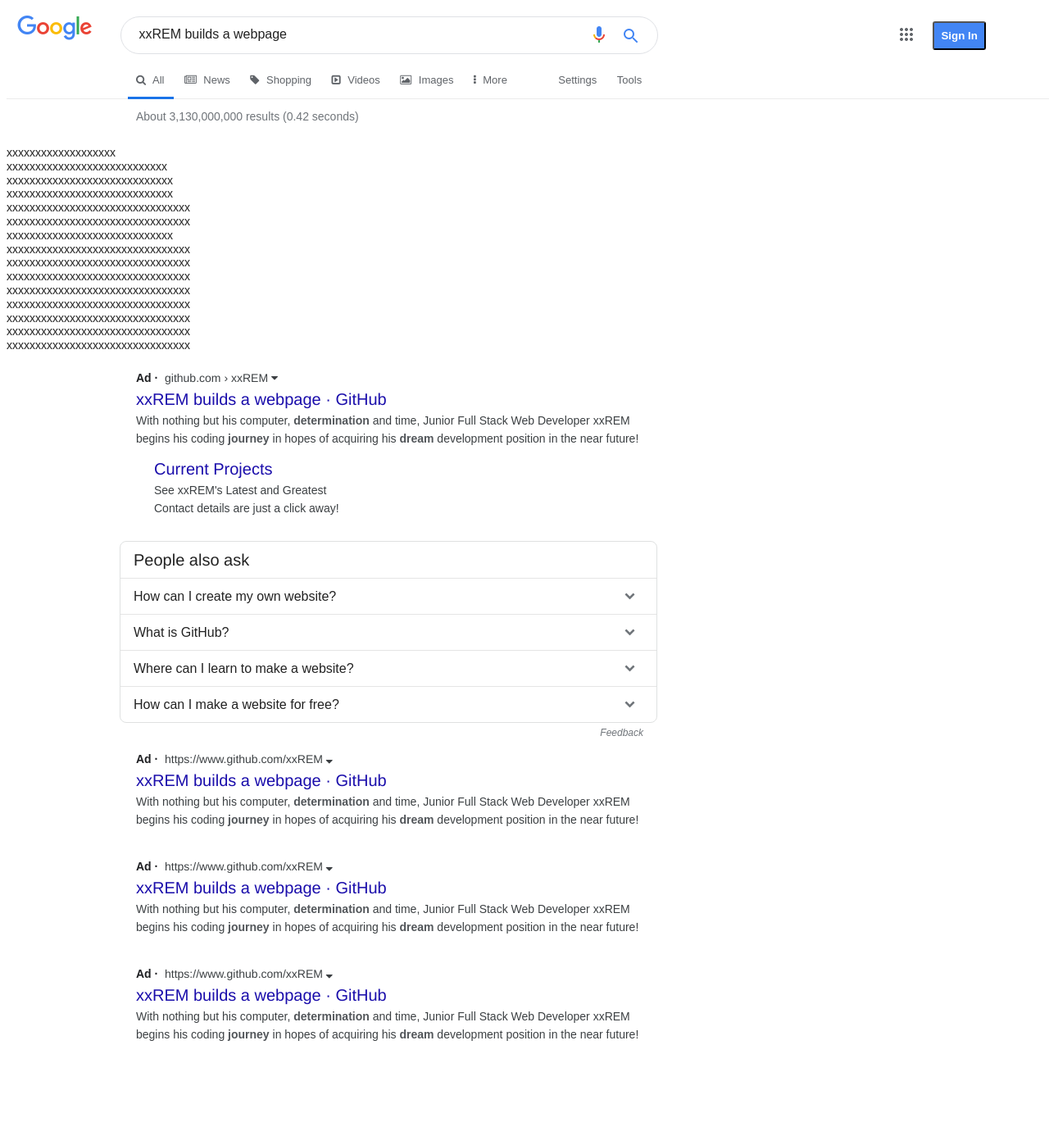
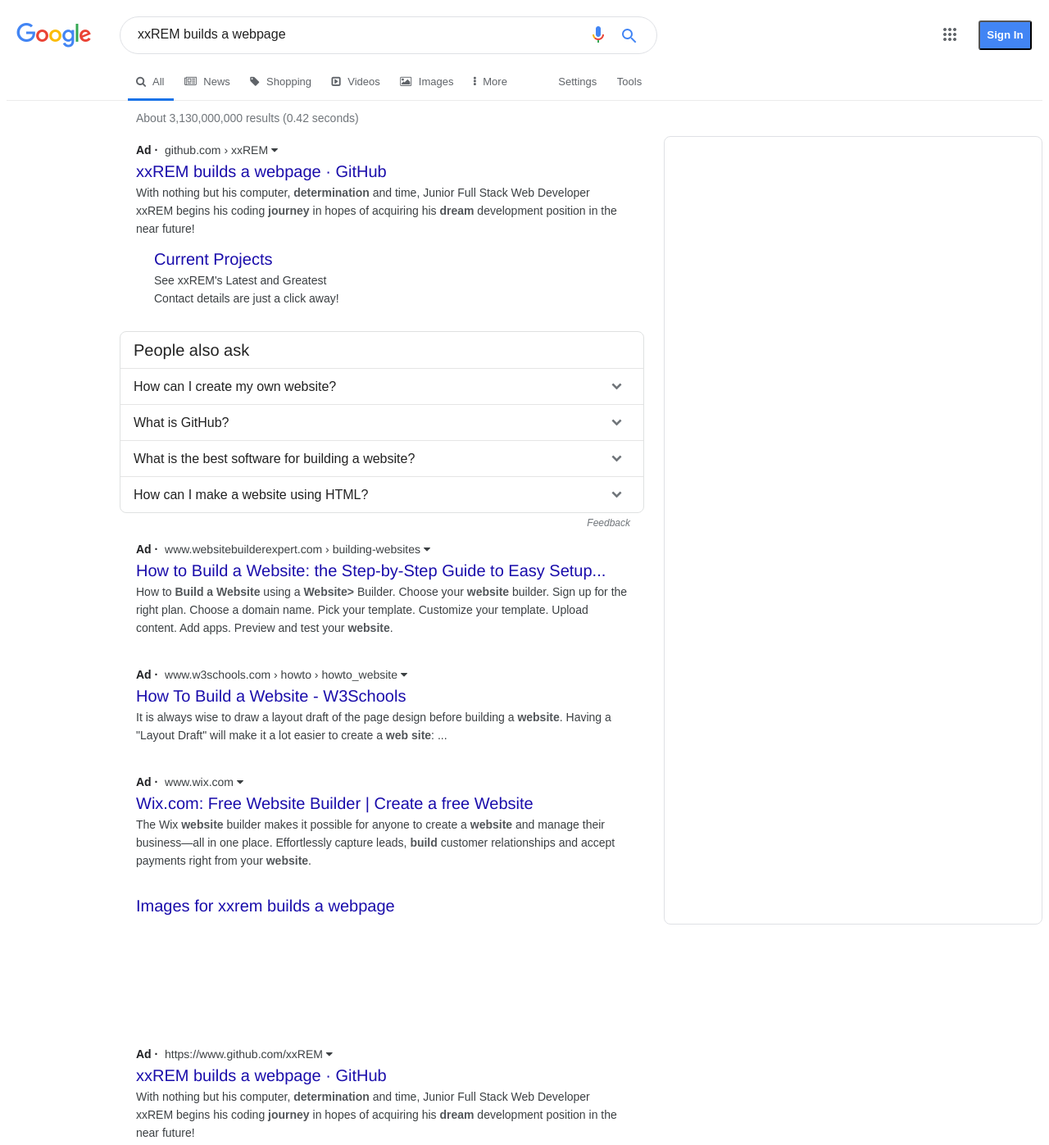
Before and after one commit to xxREM/website_reconstruction_project, a plain HTML site: page website.html in a window 1280 px wide. Shown: the top 1397 px of the page at 82% size. Before the commit the page ends 1302 px from the top, so only its background shows below. Drawn offline with nearby package versions, Linux system fonts and the light colour scheme; files that its build step writes are made by us from their sources; files whose address does not match are found by name.

Commit message:
finalized header, added sidebar layout, added pointer effects on website links, started img bar div. til next time. -xxREM

```diff
--- a/style.css
+++ b/style.css
@@ -1,26 +1,27 @@
 header {
     background-color: #fff;
+    padding-top: 7px;
 }
 
 body {
     font-family: Helvetica,Arial,sans-serif;
     color: #222;
     background-color: #fff;
-    width: 100%;
 }
 
 nav {
     color: gray;
-    margin-top: -18px;
+    margin-top: 0;
     display: inline-block;
-    height: 72px;
+    height: 54px;
     position: relative;
 }
 
 .title-bar {
-    align-items: center;
-    display: flex;
-    margin: 15px 15px 0px 15px;
+    display: inline-flex;
+    margin: 0px 0px 0px 12px;
+    width: 98%;
+    overflow: hidden;
 }
 
 li {
@@ -42,27 +43,32 @@
     border-radius: 3px;
     color: #fff;
     font-weight: 800;
+    line-height: 1.2;
     padding: 8px;
-    display: inline;
-    position: absolute;
-    min-width: 60px;
     font-family: Arial, Helvetica, sans-serif;
+
+}
+
+.btn {
+    float: right;
 }
 
 .menu {
+    width: 30px;
     padding-right: 18px;
-    padding-top: 3px;
-    position: relative;
-
+    padding-top: 4px;
 }
 
 .menu-options {
-    position: relative;
-    display: inline-block;
-    height: 30px;
-    width: 150px;
-    padding-left: 20%;
-    padding-right: 10px;
+    overflow: hidden;
+    padding-left: 16%;
+    display: flex;
+    margin: 10px 0 0 auto;
+}
+
+.menu-options ul {
+    padding: 0;
+    height: 16px;
 }
 
 input {
@@ -106,8 +112,8 @@
 
 #googlelogo {
     border: 0;
-    display: relative;
-    margin: -10px 14px 0 -6px;
+    display: flex;
+    margin: 13px 14px 10px 0px;
 }
 
 .nav-menu li:first-child a {
@@ -115,7 +121,7 @@
 }
 
 .nav-menu a {
-    margin: 11px -2px 0px 0px;
+    margin: -7px -2px 0px 0px;
     padding: 16px 12px 12px 10px;
     color: #5f6368;
     line-height: 16px;
@@ -156,6 +162,7 @@
 .line {
     border-bottom: 1px solid #ebebeb;
     width: 100%;
+
 }
 
 .searchbar {
@@ -179,18 +186,20 @@
 
 .search-col {
     margin: 0;
-    min-width: 1127px;
-    display: block;
+    display: flex;
     padding: 0;
     border: 0;
+    width: 100%;
     height: 100%;
+
 }
 
 .result-box {
-    width: 616px;
+    width: 600px;
     margin-left: 158px;
     margin-right: 0px;
     text-align: left;
+    display: block;
 }
 
 .result-link {
@@ -207,7 +216,12 @@
     display: inline-block;
     padding-top: 2px;
     margin-bottom: 3px;
-    color: #1a0dab
+    color: #1a0dab;
+}
+
+.result-title:hover {
+    text-decoration: underline;
+    cursor: pointer;
 }
 
 .result p {
@@ -226,31 +240,85 @@
 }
 
 .main {
-    max-width: 1280px;
     height: 100%;
-    display: block;
-    min-width: 616px;
+    display: flex;
+    width: 782px;
 }
 
-.contents {
+.imgbar {
     width: 100%;
-    position: relative;
+
+}
+
+.imgtit {
+    font-size: 20px;
+    line-height: 1.3;
+    display: inline-block;
+    padding-top: 2px;
+    margin-bottom: 3px;
+    color: #1a0dab;
+    padding-bottom: 12px;
+}
+
+.imgtit:hover {
+    text-decoration: underline;
+    cursor: pointer;
+}
+
+.img-gal {
+    display: flex;
+    width: 100%;
+    height: 136px;
+}
+
+.sbc {
+    display: flex;
+    margin-left: 30px;
+    height: 960px;
+    width: 460px;
+    border: 1px solid #dfe1e5;
+    border-radius: 8px;
 }
 
 .sidebar {
-    position: relative;
-    width: 20%;
+    width: 100%;
     font-size: 14px;
     font-family: Arial, Helvetica, sans-serif;
     line-height: 1.2;
     text-align: left;
     color: #222;
+    flex-direction: column;
     min-width: 268px;
-    padding-bottom: 10px;
-    display: block;
+    display: flex;
     border: 0;
     padding: 0;
 }
+
+.sbtop {
+    height: 20%;
+    width: 460px;
+}
+
+.sbname {
+    height: 10%;
+    width: 460px;
+}
+
+.sbinfo {
+    height: 38%;
+    width: 460px;
+}
+
+.sbsm {
+    height: 12%;
+    width: 460px;
+}
+
+.sbbot {
+    height: 20%;
+    width: 460px;
+}
+
 
 .insert-ad {
 
@@ -286,6 +354,10 @@
     line-height: 1.57;
 }
 
+.ques:hover {
+    cursor: pointer;
+}
+
 .qtitle {
     line-height: 1.3;
     margin: 0;
@@ -310,6 +382,7 @@
 
 .fb:hover {
     text-decoration: underline;
+    cursor: pointer;
 }
 
 .scdwn {
--- a/website.html
+++ b/website.html
@@ -30,7 +30,9 @@
                     <a class="menu" href="#Menu">
                         <img src="/home/xxrem/the_odin_project/website_reconstruction_project/images/menu.png">
                     </a>
+                    <div class="btn">
                         <button class="sign-in">Sign In</button>
+                    </div>
                 </ul>
                 </div>
             </div>
@@ -93,25 +95,6 @@
                 About 3,130,000,000 results (0.42 seconds)
             </span>
         </div>
-        <div class="contents">
-            <div class="sidebar">
-                <p> xxxxxxxxxxxxxxxxxxx
-                    xxxxxxxxxxxxxxxxxxxxxxxxxxxx
-                    xxxxxxxxxxxxxxxxxxxxxxxxxxxxx
-                    xxxxxxxxxxxxxxxxxxxxxxxxxxxxx
-                    xxxxxxxxxxxxxxxxxxxxxxxxxxxxxxxx
-                    xxxxxxxxxxxxxxxxxxxxxxxxxxxxxxxx
-                    xxxxxxxxxxxxxxxxxxxxxxxxxxxxx
-                    xxxxxxxxxxxxxxxxxxxxxxxxxxxxxxxx
-                    xxxxxxxxxxxxxxxxxxxxxxxxxxxxxxxx
-                    xxxxxxxxxxxxxxxxxxxxxxxxxxxxxxxx
-                    xxxxxxxxxxxxxxxxxxxxxxxxxxxxxxxx
-                    xxxxxxxxxxxxxxxxxxxxxxxxxxxxxxxx
-                    xxxxxxxxxxxxxxxxxxxxxxxxxxxxxxxx
-                    xxxxxxxxxxxxxxxxxxxxxxxxxxxxxxxx
-                    xxxxxxxxxxxxxxxxxxxxxxxxxxxxxxxx
-                </p>
-            </div>
         <div class="search-col">
             <div class="main">
                 <div class="result-box">
@@ -164,13 +147,13 @@
                             </div>
                         </div>
                         <div class="ques">
-                                Where can I learn to make a website?
+                            What is the best software for building a website?
                             <div class="scdwn" style="font-size: 13px;">
                                 <i class="fa fa-chevron-down" aria-hidden="true"></i>
                             </div>
                         </div>
                         <div class="ques">
-                                How can I make a website for free?
+                            How can I make a website using HTML?
                             <div class="scdwn" style="font-size: 13px;">
                                 <i class="fa fa-chevron-down" aria-hidden="true"></i>
                             </div>
@@ -185,8 +168,73 @@
                         </span>
                         <a class="result-link" href="https://www.github.com/xxREM">
                             <i class="fa fa-ad" aria-hidden="true"></i>
+                            www.websitebuilderexpert.com › building-websites
+                            <i class="fa fa-caret-down" aria-hidden="true"></i>
+                        </a>
+                        <br>
+                        <a class="result-title" href="https://www.github.com/xxREM">
+                            How to Build a Website: the Step-by-Step Guide to Easy Setup...
+                        </a>
+                        <p>
+                            How to <em>Build a Website</em> using a <em>Website></em> Builder.
+                            Choose your <em>website</em> builder. Sign up for the right plan.
+                            Choose a domain name. Pick your template. Customize your template.
+                            Upload content. Add apps. Preview and test your <em>website</em>.
+                        </p>
+                    </div>
+                    <div class="result">
+                        <span class="ad">Ad
+                            <span class="ad-dot">·</span>
+                        </span>
+                        <a class="result-link" href="https://www.github.com/xxREM">
+                            <i class="fa fa-ad" aria-hidden="true"></i>
+                            www.w3schools.com › howto › howto_website
+                            <i class="fa fa-caret-down" aria-hidden="true"></i>
+                        </a>
+                        <br>
+                        <a class="result-title" href="https://www.github.com/xxREM">
+                            How To Build a Website - W3Schools
+                        </a>
+                        <p>
+                            It is always wise to draw a layout draft of the page design
+                            before building a <em>website</em>. Having a "Layout Draft"
+                            will make it a lot easier to create a <em>web site</em>: ...
+                        </p>
+                    </div>
+                    <div class="result">
+                        <span class="ad">Ad
+                            <span class="ad-dot">·</span>
+                        </span>
+                        <a class="result-link" href="https://www.github.com/xxREM">
+                            <i class="fa fa-ad" aria-hidden="true"></i>
+                            www.wix.com
+                            <i class="fa fa-caret-down" aria-hidden="true"></i>
+                        </a>
+                        <br>
+                        <a class="result-title" href="https://www.github.com/xxREM">
+                            Wix.com: Free Website Builder | Create a free Website
+                        </a>
+                        <p>
+                            The Wix <em>website</em> builder makes it possible for anyone
+                            to create a <em>website</em> and manage their business—all in
+                            one place. Effortlessly capture leads, <em>build</em> customer
+                            relationships and accept payments right from your <em>website</em>.
+                        </p>
+                    </div>
+                    <div class="imgbar">
+                        <a class="imgtit" href="www.images.google.com">
+                            Images for xxrem builds a webpage
+                        </a>
+                        <div class="img-gal"></div>
+                    </div>
+                    <div class="result">
+                        <span class="ad">Ad
+                            <span class="ad-dot">·</span>
+                        </span>
+                        <a class="result-link" href="https://www.github.com/xxREM">
+                            <i class="fa fa-ad" aria-hidden="true"></i>
                             https://www.github.com/xxREM
-                                <i class="fa fa-sort-down" aria-hidden="true"></i>
+                            <i class="fa fa-caret-down" aria-hidden="true"></i>
                         </a>
                         <br>
                         <a class="result-title" href="https://www.github.com/xxREM">
@@ -211,7 +259,7 @@
                         <a class="result-link" href="https://www.github.com/xxREM">
                             <i class="fa fa-ad" aria-hidden="true"></i>
                             https://www.github.com/xxREM
-                                <i class="fa fa-sort-down" aria-hidden="true"></i>
+                            <i class="fa fa-caret-down" aria-hidden="true"></i>
                         </a>
                         <br>
                         <a class="result-title" href="https://www.github.com/xxREM">
@@ -236,7 +284,32 @@
                         <a class="result-link" href="https://www.github.com/xxREM">
                             <i class="fa fa-ad" aria-hidden="true"></i>
                             https://www.github.com/xxREM
-                                <i class="fa fa-sort-down" aria-hidden="true"></i>
+                            <i class="fa fa-caret-down" aria-hidden="true"></i>
+                        </a>
+                        <br>
+                        <a class="result-title" href="https://www.github.com/xxREM">
+                            xxREM builds a webpage · GitHub
+                        </a>
+                        <p>
+                            With nothing but his computer,
+                            <em>determination</em>
+                            and time,
+                            Junior Full Stack Web Developer xxREM begins his coding
+                            <em>journey</em>
+                            in hopes of acquiring his
+                            <em>dream</em>
+                            development position in
+                            the near future!
+                        </p>
+                    </div>
+                    <div class="result">
+                        <span class="ad">Ad
+                            <span class="ad-dot">·</span>
+                        </span>
+                        <a class="result-link" href="https://www.github.com/xxREM">
+                            <i class="fa fa-ad" aria-hidden="true"></i>
+                            https://www.github.com/xxREM
+                            <i class="fa fa-caret-down" aria-hidden="true"></i>
                         </a>
                         <br>
                         <a class="result-title" href="https://www.github.com/xxREM">
@@ -256,6 +329,15 @@
                     </div>
                 </div>
             </div>
+            <div class="sbc">
+                <div class="sidebar">
+                    <div class="sbtop"></div>
+                    <div class="sbname"></div>
+                    <div class="sbinfo"></div>
+                    <div class="sbsm"></div>
+                    <div class="sbbot"></div>
+
+                </div>
             </div>
         </div>
     </body>
```
Lines whose indentation alone changed are shown as unchanged.
